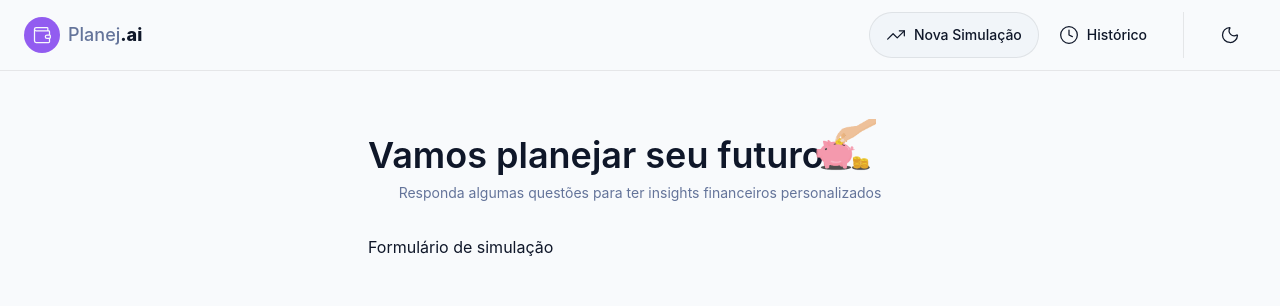
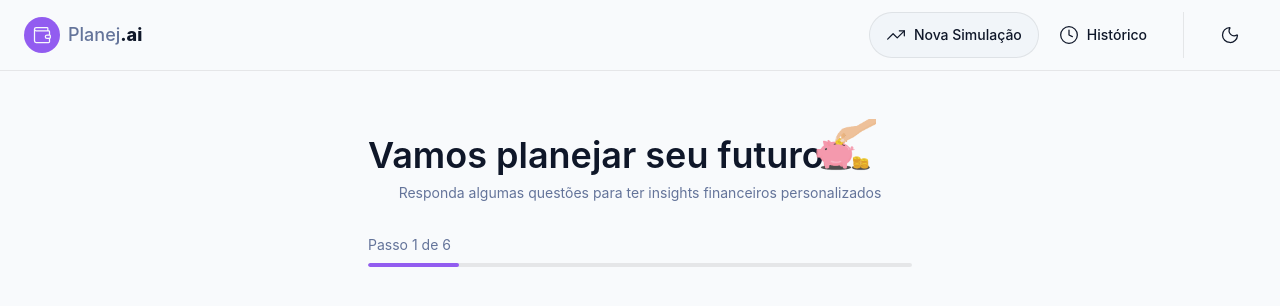
Before and after one commit to pdroLcs/planejai, a React (Vite) app: page / in a window 1280 px wide. Shown: the top 306 px of the page. Built offline with nearby package versions, Linux system fonts and the light colour scheme.

Commit message:
feat: adiciona barra de progresso

```diff
--- a/src/components/features/simulation/Form.tsx
+++ b/src/components/features/simulation/Form.tsx
@@ -1,7 +1,9 @@
+import { StepProgress } from "./Progress";
+
 export function SimulationForm() {
   return (
-    <div>
-      <h1>Formulário de simulação</h1>
-    </div>
+    <>
+      <StepProgress currestStep={1} totalSteps={6}/>
+    </>
   );
 }
--- /dev/null
+++ b/src/components/features/simulation/Progress.tsx
@@ -0,0 +1,28 @@
+interface StepProgressProps {
+  currestStep: number
+  totalSteps: number
+};
+
+export function StepProgress({currestStep, totalSteps}: StepProgressProps) {
+
+  const progress = (currestStep / totalSteps) * 100;
+
+  return (
+    <div className="mb-4">
+      <p className="text-muted-foreground mb-2 text-sm">
+        Passo {currestStep} de {totalSteps}
+      </p>
+      <div className="bg-border h-1 w-full overflow-hidden rounded-full">
+        <div
+          role="progressbar"
+          aria-valuenow={currestStep}
+          aria-valuemin={1}
+          aria-valuemax={totalSteps}
+          aria-label={`Passo ${currestStep} de ${totalSteps}`}
+          className="bg-primary h-full rounded-full transition-all duration-300"
+          style={{width: `${progress}%`}}
+        />
+      </div>
+    </div>
+  );
+}
```
